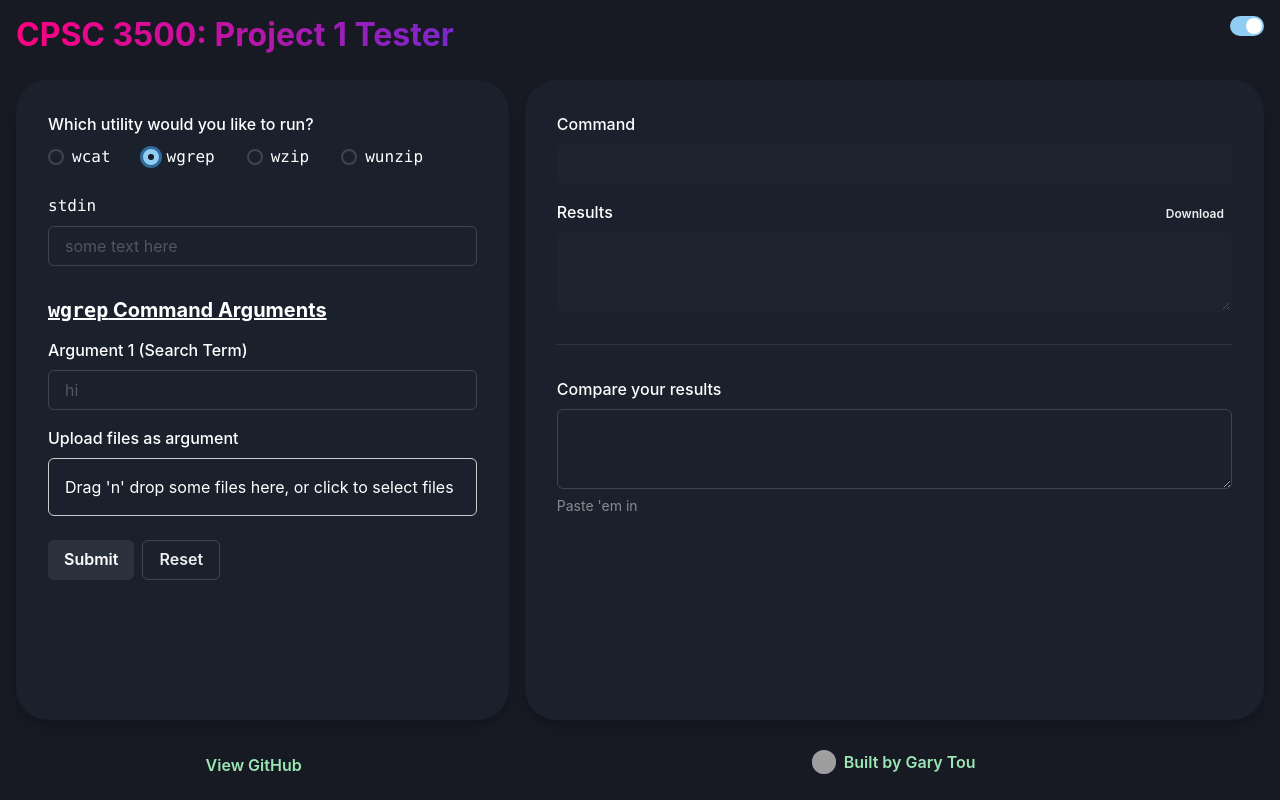
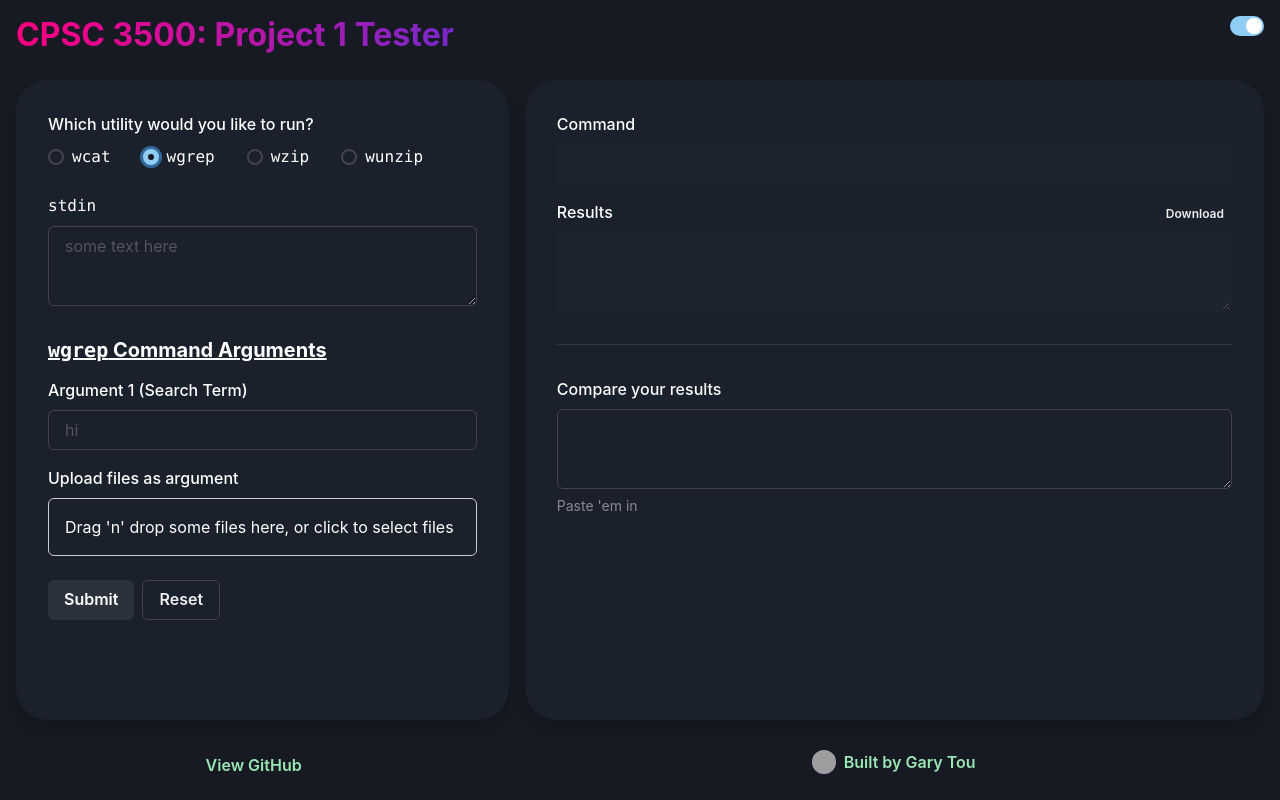
Before and after one commit to garyhtou/CPSC3500-P1-Tester-Site, a Next.js app: page / in a window 1280 px wide. Both pictures are taken after a click on the label "wgrep". Built offline with nearby package versions, Linux system fonts and the light colour scheme; grey boxes are pictures that could not be loaded.

Commit message:
Change `stdin` to Textarea for multiline

```diff
--- a/src/components/Form.tsx
+++ b/src/components/Form.tsx
@@ -3,6 +3,7 @@ import { Link as ChakraLink, Button } from '@chakra-ui/react';
 import { Container } from './Container';
 import {
 	FormControl,
+	Textarea,
 	FormLabel,
 	FormErrorMessage,
 	FormHelperText,
@@ -150,7 +151,7 @@ export const Form = ({ setPost, setResult }) => {
 								<FormLabel>
 									<code>stdin</code>
 								</FormLabel>
-								<Input
+								<Textarea
 									placeholder='some text here'
 									name='stdin'
 									value={values.stdin}
--- a/src/components/Results.tsx
+++ b/src/components/Results.tsx
@@ -71,7 +71,7 @@ export const Results = ({ post, result }) => {
 			{post.stdin && (
 				<FormControl mt='1rem'>
 					<FormLabel>stdin</FormLabel>
-					<Input
+					<Textarea
 						isReadOnly
 						isDisabled
 						resize={'vertical'}
```
